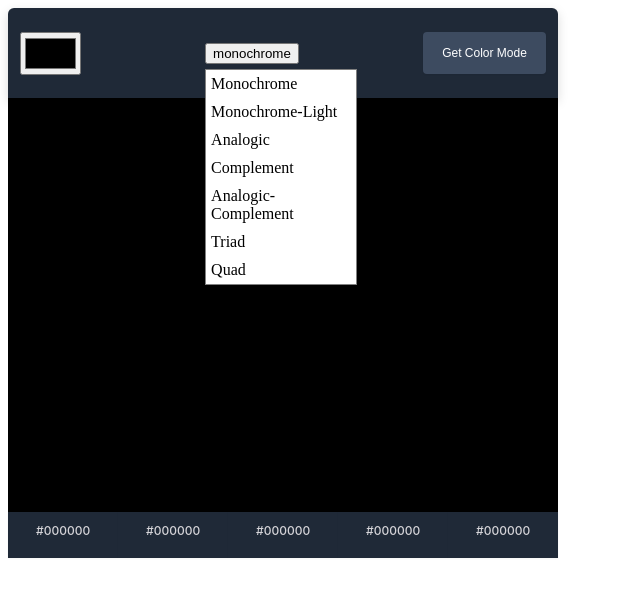
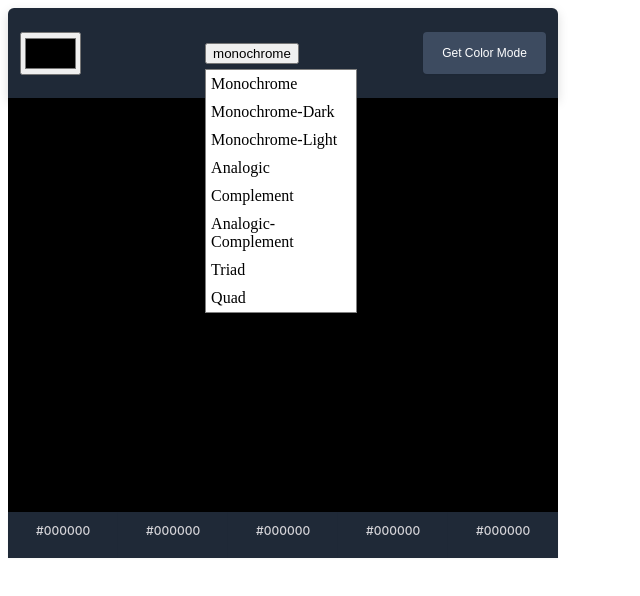
Before and after one commit to cwatersaudio/Scrimba-Solo-Projects, a React (Vite) app in the folder color picker/: page / in a window 1280 px wide. Both pictures are taken after a click on the button "monochrome". Shown: the top 596 px of the page, without its empty margins (0-640 px from the left). Built offline with nearby package versions, Linux system fonts and the light colour scheme; no server answers.

Commit message:
added to do

```diff
--- a/color picker/src/components/Menu.jsx
+++ b/color picker/src/components/Menu.jsx
@@ -36,6 +36,7 @@ export default function Menu (props) {
                 trigger={<button onClick={handleOpen}>{props.colorMode}</button>}
                 menu={[
                     <button onClick={handleMenuItem} name="monochrome" value="monochrome">Monochrome</button>,
+                    <button onClick={handleMenuItem} name="monochrome-dark" value="monochrome-dark">Monochrome-Dark</button>,
                     <button onClick={handleMenuItem} name="monochrome-light" value="monochrome-light">Monochrome-Light</button>,
                     <button onClick={handleMenuItem} name="analogic" value="analogic">Analogic</button>,
                     <button onClick={handleMenuItem} name="complement" value="complement">Complement</button>,
```
Also changed, not shown: color picker/src/App.jsx (+13 -0 lines).
